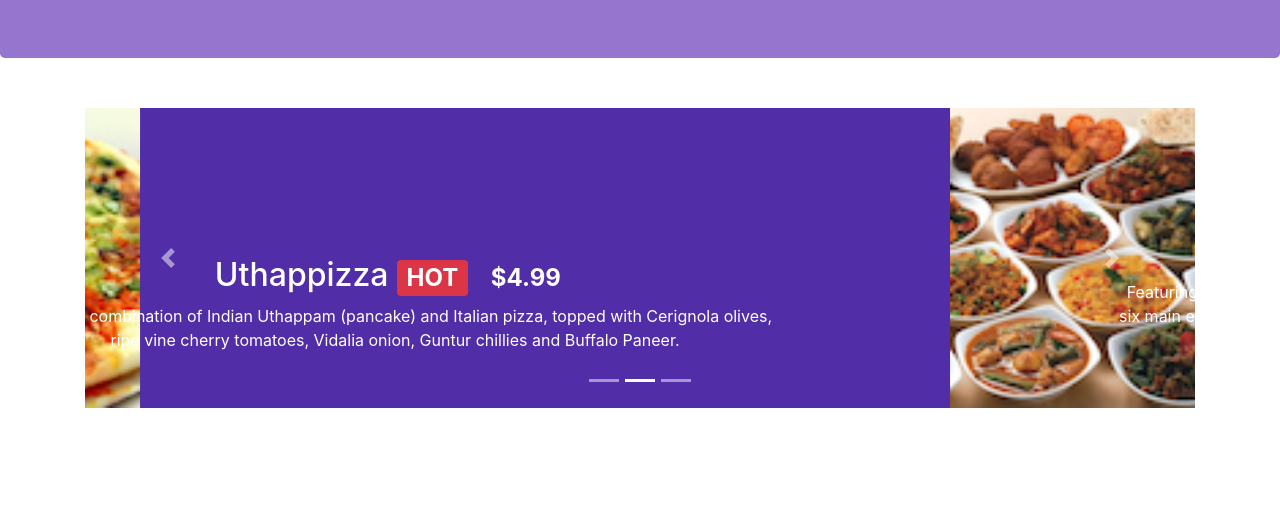
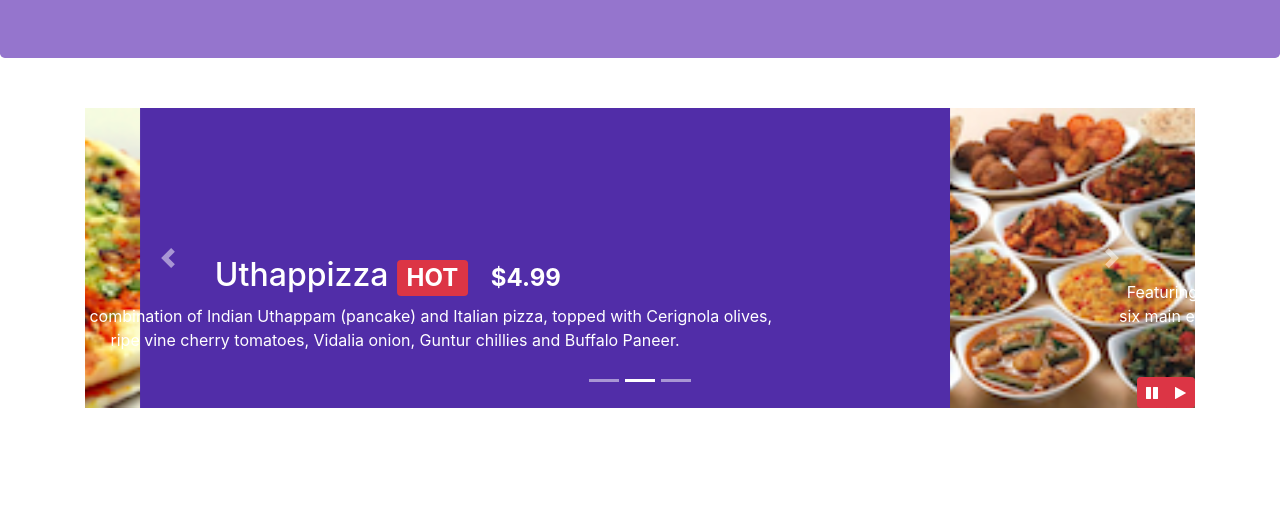
Before and after one commit to karlee123/conFusion, a website: page index.html in a window 1280 px wide. Shown: the part 276-800 px from the top of the page. Drawn offline with nearby package versions, Linux system fonts and the light colour scheme.

Commit message:
Play Pause button

```diff
--- a/css/styles.css
+++ b/css/styles.css
@@ -60,3 +60,9 @@ body {
     left: 0;
     min-height: 300px;
 }
+#carouselButtons {
+    right:0px;
+    position: absolute;
+    bottom:0px;
+
+}
--- a/index.html
+++ b/index.html
@@ -186,6 +186,14 @@
                     <a class="carousel-control-next" href="#mycarousel" role="button" data-slide="next">
                         <span class="carousel-control-next-icon"></span>
                     </a>
+                   <div class="btn-group" id="carouselButtons">
+                       <button class="btn btn-danger btn-sm" id="carousel-pause">
+                           <span class="fa fa-pause"></span>
+                       </button>
+                        <button class="btn btn-danger btn-sm" id="carousel-play">
+                           <span class="fa fa-play"></span>
+                       </button>
+                   </div>
             </div>
           </div>
          </div>
@@ -287,6 +295,18 @@
     <script src="node_modules/jquery/dist/jquery.min.js"></script>
     <script src="node_modules/tether/dist/js/tether.min.js"></script>
     <script src="node_modules/bootstrap/dist/js/bootstrap.min.js"></script>
+    <script>
+        $(document).ready(function(){
+             $("#mycarousel").carousel({interval: 2000});
+            $("#carousel-pause").click(function(){
+                 $("mycarousel").carousel('pause');
+             });
+             $("#carousel-play").click(function(){
+                 $("mycarousel").carousel('cycle');
+             });
+        });
+
+    </script>
  </body>
 
 </html>
```
